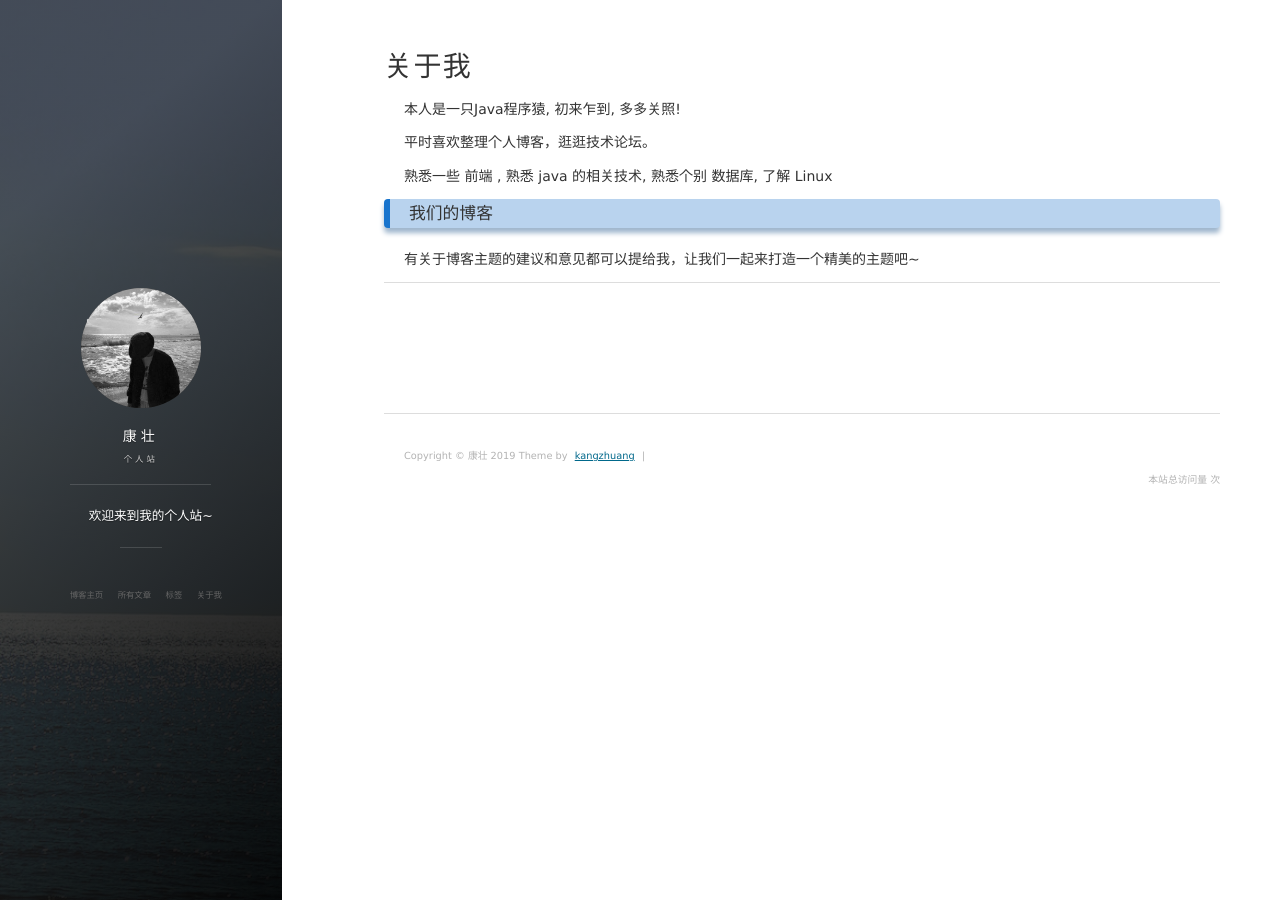
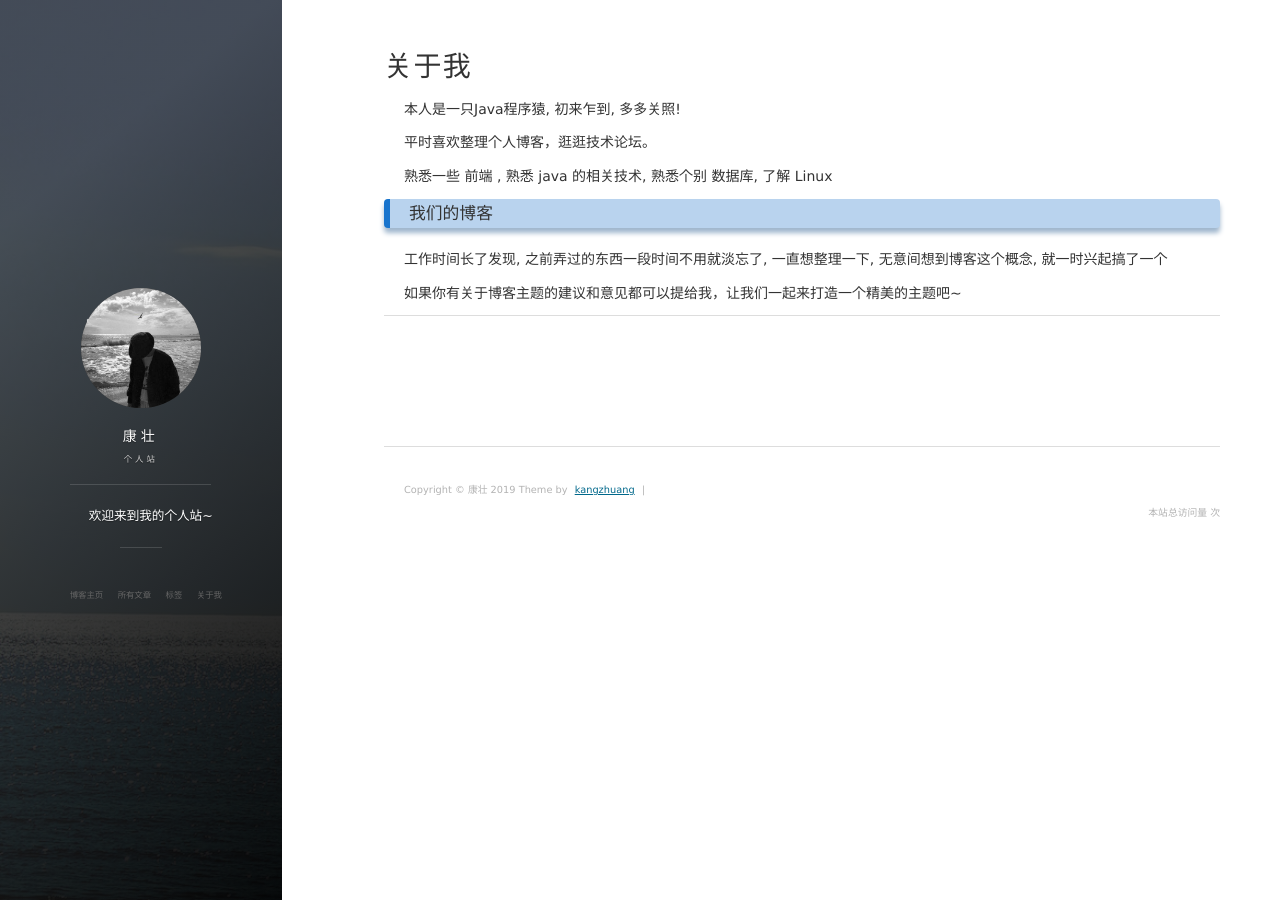
Before and after one commit to kangzhuang0201/kangzhuang0201.github.io, a Jekyll site: the page built from about.md, in a window 1280 px wide. Built offline with Jekyll 4.4.1, drawn with Linux system fonts in a browser that asks for light colours; nearby versions of some CDN libraries; comment, search, counter and statistics services are not loaded.

Commit message:
修改博客

```diff
--- a/about.md
+++ b/about.md
@@ -13,8 +13,9 @@ title: 关于我
 <h3> 我们的博客 </h3>
 
 <p>
-
-有关于博客主题的建议和意见都可以提给我，让我们一起来打造一个精美的主题吧~
+工作时间长了发现, 之前弄过的东西一段时间不用就淡忘了, 一直想整理一下, 无意间想到博客这个概念, 就一时兴起搞了一个
+<p>
+如果你有关于博客主题的建议和意见都可以提给我，让我们一起来打造一个精美的主题吧~
 
 <p>
 
```
